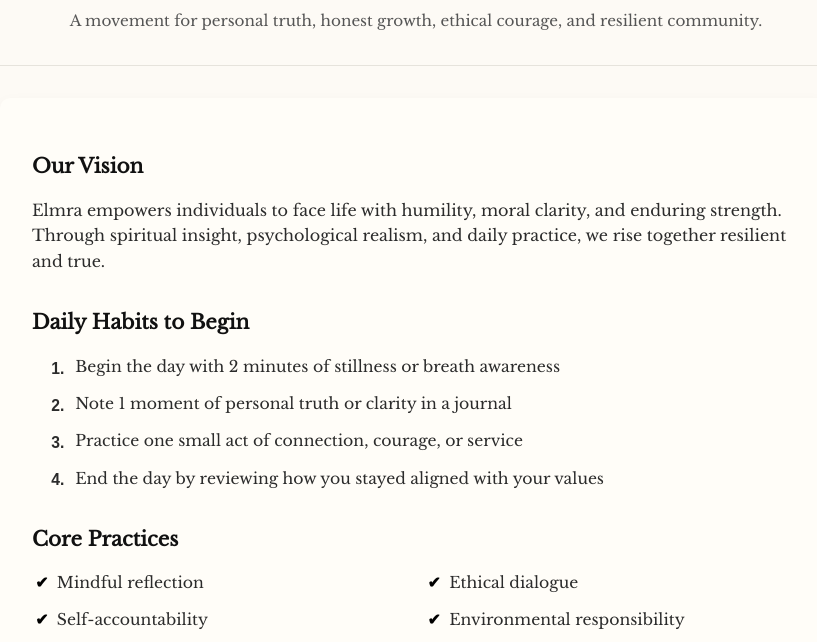
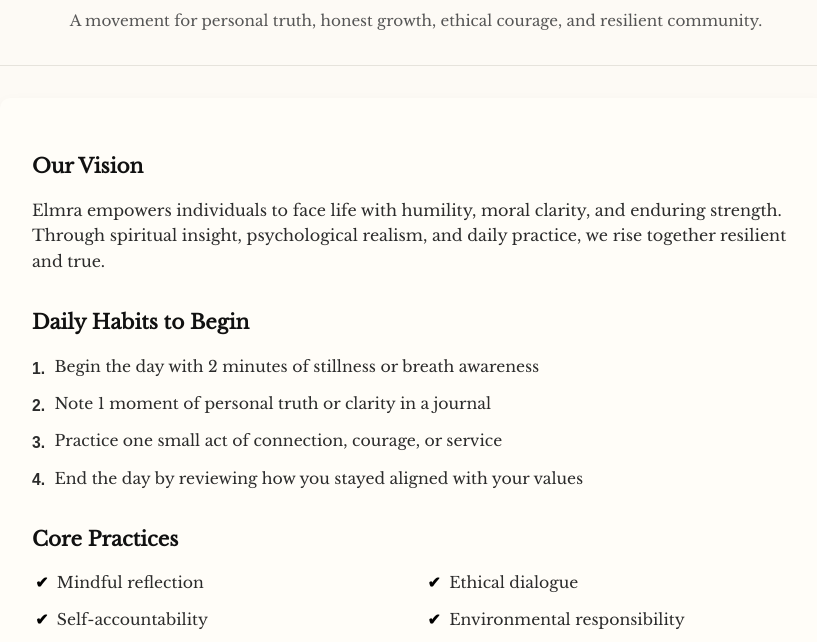
Before and after one commit to Roger-mc/elmra.github.io, a plain HTML site: page index.html in a window 1280 px wide. Shown: the part 143-785 px from the top of the page, without its empty margins (224-1041 px from the left). Drawn offline with nearby package versions, Linux system fonts and the light colour scheme.

Commit message:
Update styles.css

```diff
--- a/styles.css
+++ b/styles.css
@@ -76,17 +76,19 @@
 /* Daily Habits */
 .habits ol {
   counter-reset: habit-counter;
-  padding-left: 1.2rem;
+  padding-left: 0; /* Removes default browser indent */
+  margin-left: 0;
+  list-style: none;
 }
 
 .habits li {
   counter-increment: habit-counter;
   list-style: none;
+  position: relative;
+  padding-left: 1.4rem; /* or fine-tune visually */
   margin-bottom: 0.75rem;
   font-size: 0.98rem;
-  position: relative;
-  padding-left: 1.5rem;
-  line-height: 1.6; /* Ensure vertical spacing matches body */
+  line-height: 1.6;
 }
 
 .habits li::before {
```
